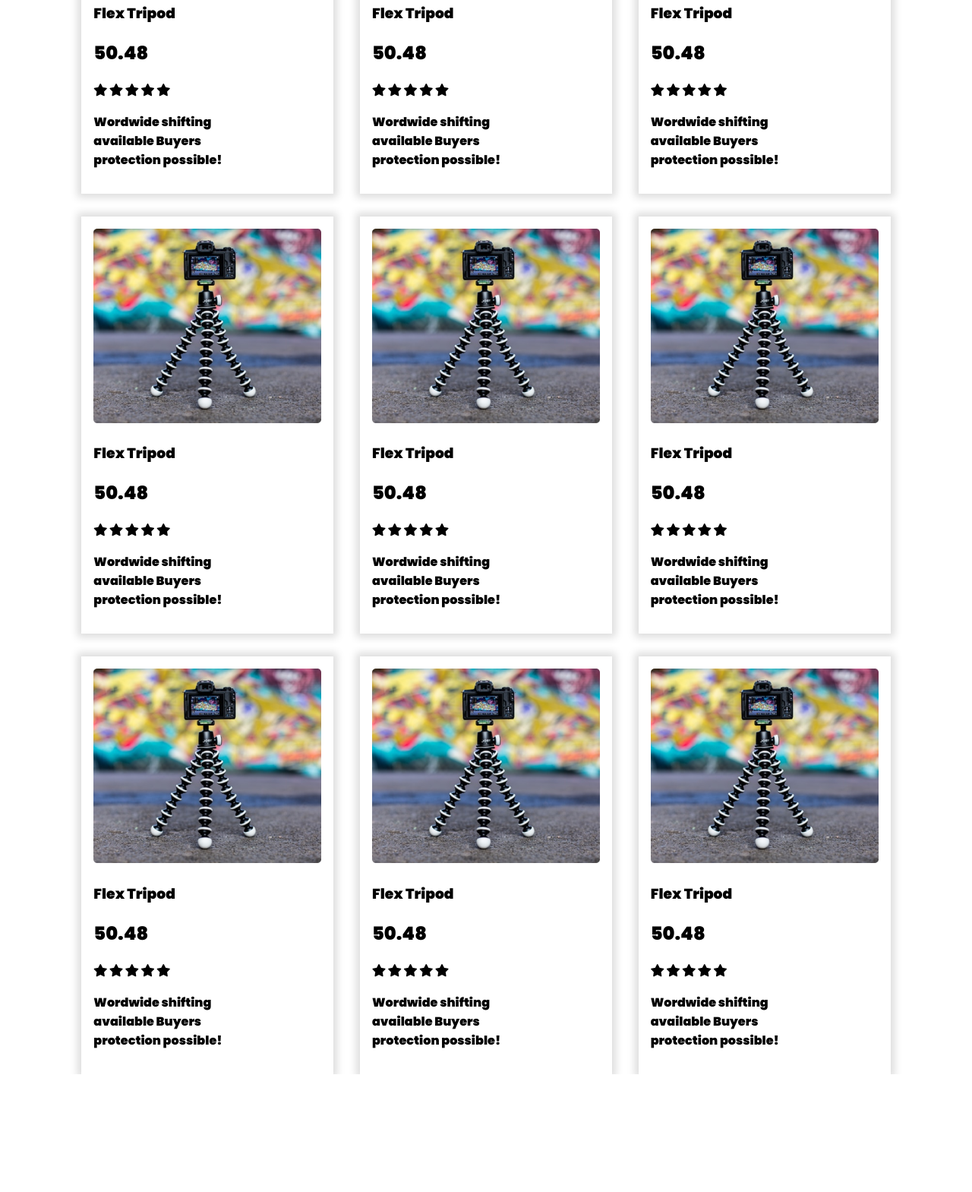
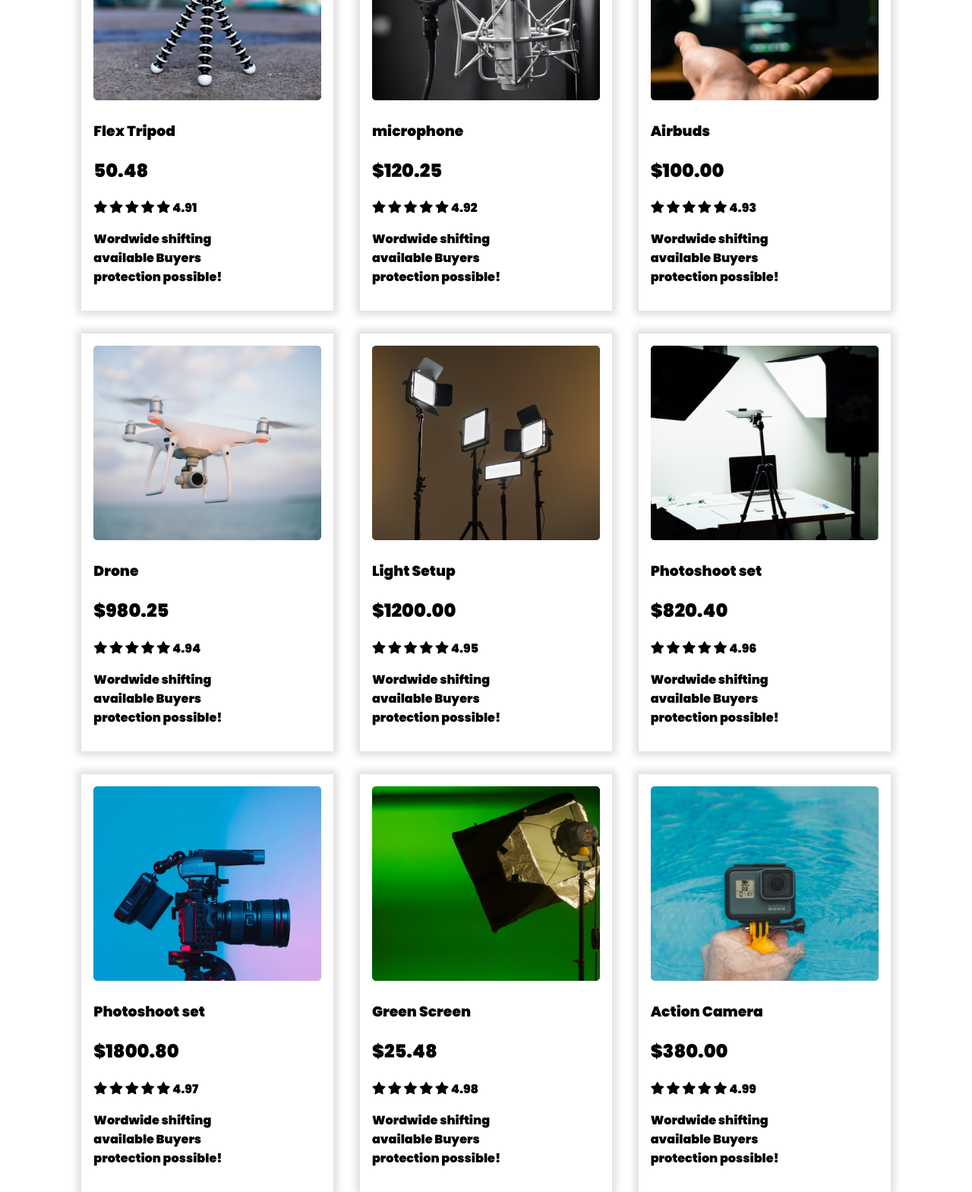
Before and after one commit to mdsalman0/assignment-2, a plain HTML site: page index.html in a window 1280 px wide. Shown: the part 866-2435 px from the top of the page at 76% size. Before the commit the page ends 2280 px from the top, so only its background shows below. Drawn offline with Linux system fonts and the light colour scheme.

Commit message:
first name

```diff
--- a/index.html
+++ b/index.html
@@ -30,8 +30,13 @@
             </div>
         </div>
     </header>
+    <!--main Popular-container -->
     <main>
+
         <section class="Popular-container">
+            <div class="coll">
+                <h1>Popular Collection</h1>
+            </div>
             <div class="Populars">
                 <article class="Popular">
                     <div class="flex-images">
@@ -46,6 +51,7 @@
                                 <i class="fas fa-star"></i>
                                 <i class="fas fa-star"></i>
                                 <i class="fas fa-star empet"></i>
+                                <span>4.91</span>
                         </div>
                         <p>Wordwide shifting
                             available
@@ -54,17 +60,18 @@
                 </article>
                 <article class="Popular">
                     <div class="flex-images">
-                        <img src="images/tripod.png" alt="">
+                        <img src="images/mic.png" alt="">
                     </div>
                     <div class="Flex-banner">
-                        <h3 class="Flex-title">Flex Tripod</h3>
-                        <h2 class="Flex-number">50.48</h2>
+                        <h3 class="Flex-title">microphone</h3>
+                        <h2 class="Flex-number">$120.25</h2>
                         <div class="flex-inpo">
                             <i class="fas fa-star filled"></i>
                                 <i class="fas fa-star"></i>
                                 <i class="fas fa-star"></i>
                                 <i class="fas fa-star"></i>
                                 <i class="fas fa-star empet"></i>
+                                <span>4.92</span>
                         </div>
                         <p>Wordwide shifting
                             available
@@ -73,17 +80,18 @@
                 </article>
                 <article class="Popular">
                     <div class="flex-images">
-                        <img src="images/tripod.png" alt="">
+                        <img src="images/airpod.png" alt="">
                     </div>
                     <div class="Flex-banner">
-                        <h3 class="Flex-title">Flex Tripod</h3>
-                        <h2 class="Flex-number">50.48</h2>
+                        <h3 class="Flex-title">Airbuds</h3>
+                        <h2 class="Flex-number">$100.00</h2>
                         <div class="flex-inpo">
                             <i class="fas fa-star filled"></i>
                                 <i class="fas fa-star"></i>
                                 <i class="fas fa-star"></i>
                                 <i class="fas fa-star"></i>
                                 <i class="fas fa-star empet"></i>
+                                <span>4.93</span>
                         </div>
                         <p>Wordwide shifting
                             available
@@ -92,17 +100,18 @@
                 </article>
                 <article class="Popular">
                     <div class="flex-images">
-                        <img src="images/tripod.png" alt="">
+                        <img src="images/drone.png" alt="">
                     </div>
                     <div class="Flex-banner">
-                        <h3 class="Flex-title">Flex Tripod</h3>
-                        <h2 class="Flex-number">50.48</h2>
+                        <h3 class="Flex-title">Drone</h3>
+                        <h2 class="Flex-number">$980.25</h2>
                         <div class="flex-inpo">
                             <i class="fas fa-star filled"></i>
                                 <i class="fas fa-star"></i>
                                 <i class="fas fa-star"></i>
                                 <i class="fas fa-star"></i>
                                 <i class="fas fa-star empet"></i>
+                                <span>4.94</span>
                         </div>
                         <p>Wordwide shifting
                             available
@@ -111,17 +120,18 @@
                 </article>
                 <article class="Popular">
                     <div class="flex-images">
-                        <img src="images/tripod.png" alt="">
+                        <img src="images/lights.png" alt="">
                     </div>
                     <div class="Flex-banner">
-                        <h3 class="Flex-title">Flex Tripod</h3>
-                        <h2 class="Flex-number">50.48</h2>
+                        <h3 class="Flex-title">Light Setup</h3>
+                        <h2 class="Flex-number">$1200.00</h2>
                         <div class="flex-inpo">
                             <i class="fas fa-star filled"></i>
                                 <i class="fas fa-star"></i>
                                 <i class="fas fa-star"></i>
                                 <i class="fas fa-star"></i>
                                 <i class="fas fa-star empet"></i>
+                                <span>4.95</span>
                         </div>
                         <p>Wordwide shifting
                             available
@@ -130,17 +140,18 @@
                 </article>
                 <article class="Popular">
                     <div class="flex-images">
-                        <img src="images/tripod.png" alt="">
+                        <img src="images/setup.png" alt="">
                     </div>
                     <div class="Flex-banner">
-                        <h3 class="Flex-title">Flex Tripod</h3>
-                        <h2 class="Flex-number">50.48</h2>
+                        <h3 class="Flex-title">Photoshoot set</h3>
+                        <h2 class="Flex-number">$820.40</h2>
                         <div class="flex-inpo">
                             <i class="fas fa-star filled"></i>
                                 <i class="fas fa-star"></i>
                                 <i class="fas fa-star"></i>
                                 <i class="fas fa-star"></i>
                                 <i class="fas fa-star empet"></i>
+                                <span>4.96</span>
                         </div>
                         <p>Wordwide shifting
                             available
@@ -149,17 +160,18 @@
                 </article>
                 <article class="Popular">
                     <div class="flex-images">
-                        <img src="images/tripod.png" alt="">
+                        <img src="images/camera.png" alt="">
                     </div>
                     <div class="Flex-banner">
-                        <h3 class="Flex-title">Flex Tripod</h3>
-                        <h2 class="Flex-number">50.48</h2>
+                        <h3 class="Flex-title">Photoshoot set</h3>
+                        <h2 class="Flex-number">$1800.80</h2>
                         <div class="flex-inpo">
                             <i class="fas fa-star filled"></i>
                                 <i class="fas fa-star"></i>
                                 <i class="fas fa-star"></i>
                                 <i class="fas fa-star"></i>
                                 <i class="fas fa-star empet"></i>
+                                <span>4.97</span>
                         </div>
                         <p>Wordwide shifting
                             available
@@ -168,17 +180,18 @@
                 </article>
                 <article class="Popular">
                     <div class="flex-images">
-                        <img src="images/tripod.png" alt="">
+                        <img src="images/single-light.png" alt="">
                     </div>
                     <div class="Flex-banner">
-                        <h3 class="Flex-title">Flex Tripod</h3>
-                        <h2 class="Flex-number">50.48</h2>
+                        <h3 class="Flex-title">Green Screen</h3>
+                        <h2 class="Flex-number">$25.48</h2>
                         <div class="flex-inpo">
                             <i class="fas fa-star filled"></i>
                                 <i class="fas fa-star"></i>
                                 <i class="fas fa-star"></i>
                                 <i class="fas fa-star"></i>
                                 <i class="fas fa-star empet"></i>
+                                <span>4.98</span>
                         </div>
                         <p>Wordwide shifting
                             available
@@ -187,17 +200,18 @@
                 </article>
                 <article class="Popular">
                     <div class="flex-images">
-                        <img src="images/tripod.png" alt="">
+                        <img src="images/action.png" alt="">
                     </div>
                     <div class="Flex-banner">
-                        <h3 class="Flex-title">Flex Tripod</h3>
-                        <h2 class="Flex-number">50.48</h2>
+                        <h3 class="Flex-title">Action Camera</h3>
+                        <h2 class="Flex-number">$380.00</h2>
                         <div class="flex-inpo">
                             <i class="fas fa-star filled"></i>
                                 <i class="fas fa-star"></i>
                                 <i class="fas fa-star"></i>
                                 <i class="fas fa-star"></i>
                                 <i class="fas fa-star empet"></i>
+                                <span>4.99</span>
                         </div>
                         <p>Wordwide shifting
                             available
--- a/style.css
+++ b/style.css
@@ -9,6 +9,9 @@ body{
 /*----------------
  influencer styles
 ------------------ */
+header {
+    margin-bottom: 50px;
+}
 .influencers-blogs {
     display: flex;
     justify-content: space-evenly;
@@ -51,6 +54,10 @@ main {
 section.Popular-container {
     width: 1100px;
 }
+.coll {
+    text-align: center;
+    margin-bottom: 50px;
+}
 .Populars{
     display: grid;
     grid-template-columns: repeat(3, 1fr);
```
